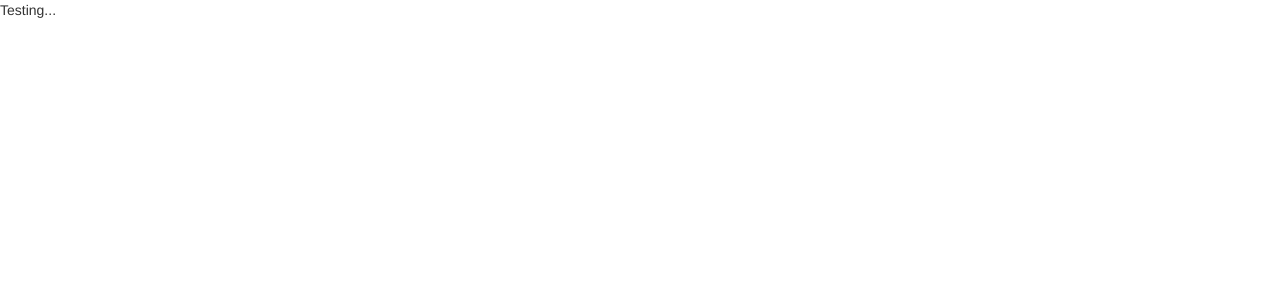
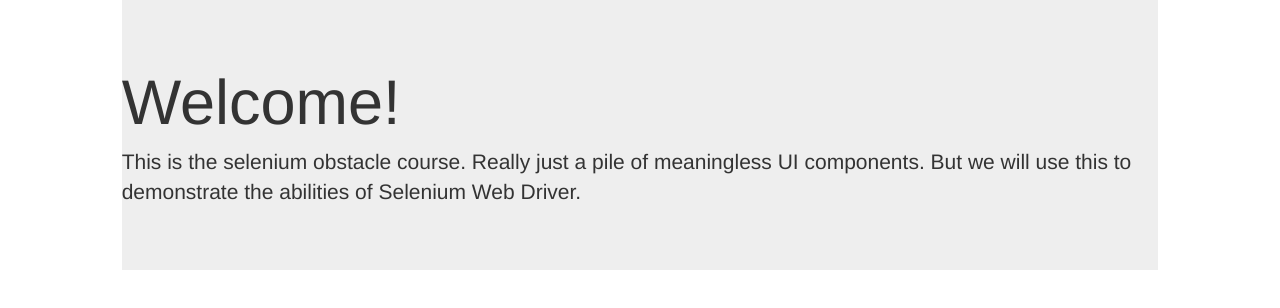
Before and after one commit to menge101/selenium_obstacle_course, a React app: page / in a window 1280 px wide. Built offline with nearby package versions, Linux system fonts and the light colour scheme.

Commit message:
Header content is created.

```diff
--- a/app/course.js
+++ b/app/course.js
@@ -1,15 +1,24 @@
 import React from 'react';
+import {Col, Jumbotron} from 'react-bootstrap';
 
 // takes no props
 export default class Course extends React.Component {
     constructor() {
         super();
-        this.state = {text: "Testing..."}
+        this.state = {};
     }
 
     render() {
         return (
-            <div>{this.state.text}</div>
+            <div id="everything">
+                <Col md={10} mdOffset={1}>
+                    <Jumbotron>
+                        <h1>Welcome!</h1>
+                        <p>This is the selenium obstacle course.  Really just a pile of meaningless UI components.  But we will use this to demonstrate the abilities of Selenium Web Driver.</p>
+                    </Jumbotron>
+
+                </Col>
+            </div>
         )
     }
 }
--- a/app/index.html
+++ b/app/index.html
@@ -2,7 +2,7 @@
 <html lang="en">
 <head>
     <meta charset="UTF-8">
-    <link rel="stylesheet" href="https://maxcdn.bootstrapcdn.com/bootstrap/latest/css/bootstrap.min.css">
+    <link rel="stylesheet" href="https://maxcdn.bootstrapcdn.com/bootstrap/3.3.7/css/bootstrap.min.css" integrity="sha384-BVYiiSIFeK1dGmJRAkycuHAHRg32OmUcww7on3RYdg4Va+PmSTsz/K68vbdEjh4u" crossorigin="anonymous">
     <title>Selenium Obstacle Course</title>
 </head>
 <body>
```
